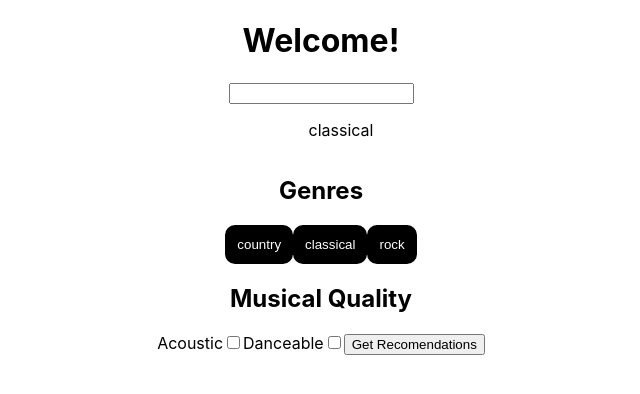
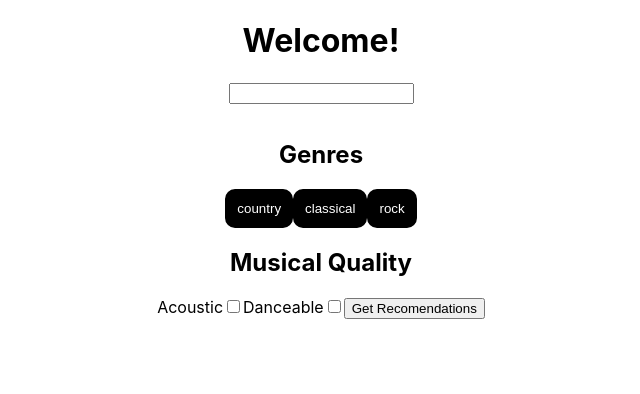
Before and after one commit to csdiehl/spotify-reccomendation-engine, a React (Create React App) app: page /redirect in a window 1280 px wide. Shown: the top 394 px of the page, without its empty margins (319-959 px from the left). Built offline with nearby package versions, Linux system fonts and the light colour scheme.

Commit message:
search bar working

```diff
--- a/src/components/GenreSearch.js
+++ b/src/components/GenreSearch.js
@@ -4,7 +4,8 @@ import classes from './GenreSearch.module.css';
 
 const GenreSearch = () => {
     const ctx = useContext(AuthContext);
-    const [genres, setGenres] = useState(['classical']);
+    const [genres, setGenres] = useState([]);
+    const [filteredGenres, setFilteredGenres] = useState([])
 
     const inputRef = useRef();
 
@@ -23,18 +24,22 @@ const GenreSearch = () => {
           .then((response) => response.json())
           .then((data) => {
             setGenres(data.genres)
+            setFilteredGenres(data.genres)
           });
       }, [ctx.token]);
 
       const changeHandler = () => {
-        console.log(inputRef.current.value)
+        const text = inputRef.current.value.toLowerCase()
+        const newGenres = genres.filter(item => item.toLowerCase().includes(text) )
+
+        setFilteredGenres(newGenres);
       }
 
     return <div>
         <input type = 'text' ref = {inputRef} onChange = {changeHandler} />
         <div className = {classes['list-container']}>
         <ul>
-            {genres.map(item => { return <li key = {item}>{item}</li>}) }
+            {filteredGenres.map(item => { return <li key = {item}>{item}</li>}) }
         </ul>
         </div>
     </div>
```
